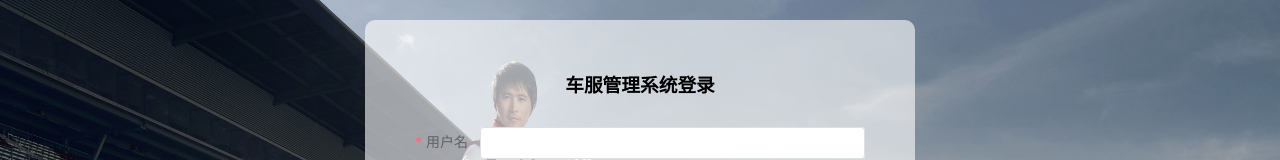
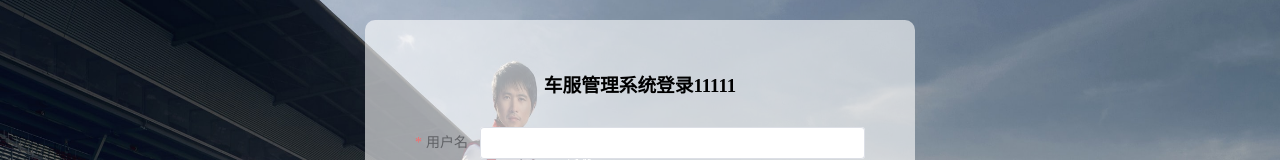
Before and after one commit to ZetaZero1/vehicle_service_system, a Vue app: page /#/login in a window 1280 px wide. Shown: the part 130-290 px from the top of the page. Built offline with nearby package versions, Linux system fonts and the light colour scheme.

Commit message:
Initial commit

```diff
--- a/src/views/Login.vue
+++ b/src/views/Login.vue
@@ -6,7 +6,7 @@
         :model="loginFormData"
         :rules="rules"
     >
-      <h3>车服管理系统登录</h3>
+      <h3>车服管理系统登录11111</h3>
       <el-form-item label="用户名" prop="username">
         <el-input v-model="loginFormData.username"/>
       </el-form-item>
```
